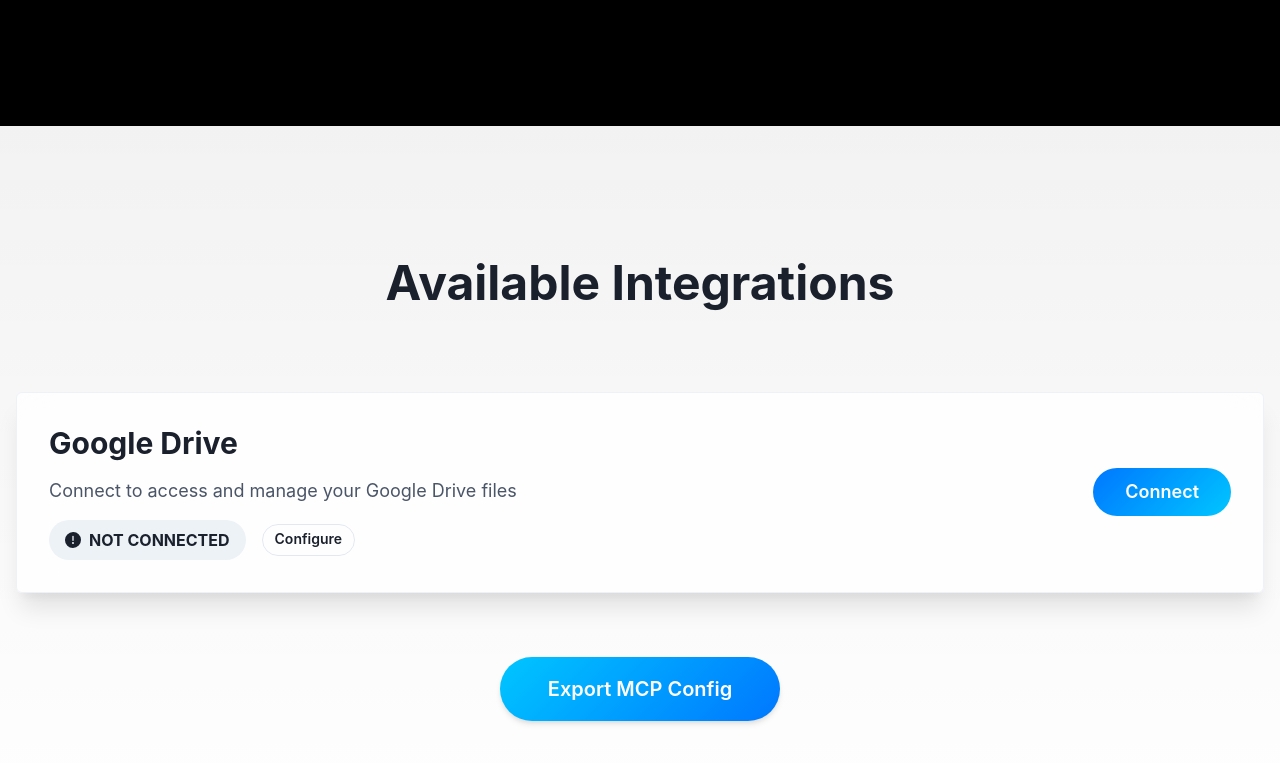
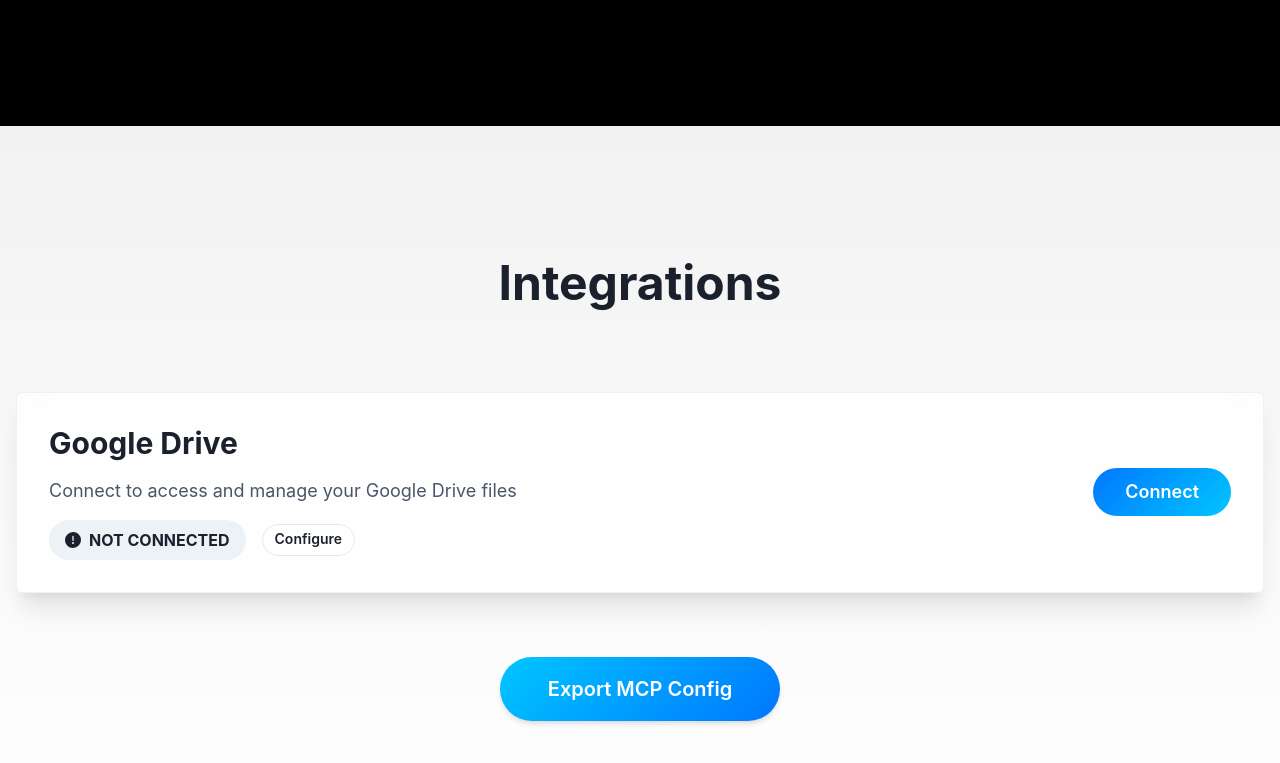
Before and after one commit to baryhuang/secure-mcp-oauth-ui, a Next.js app: page / in a window 1280 px wide. Shown: the part 1279-2042 px from the top of the page. Built offline with nearby package versions, Linux system fonts and the light colour scheme; no server answers.

Commit message:
change port to 5173 to match the current oauth config

```diff
--- a/package.json
+++ b/package.json
@@ -3,7 +3,7 @@
   "version": "0.1.0",
   "private": true,
   "scripts": {
-    "dev": "next dev",
+    "dev": "next dev -p 5173",
     "build": "next build",
     "start": "next start",
     "lint": "next lint"
--- a/src/components/CallbackUrls.tsx
+++ b/src/components/CallbackUrls.tsx
@@ -6,7 +6,7 @@
 
   useEffect(() => {
     setUrls([
-      'http://localhost:3000/api/auth/callback/google',
+      'http://localhost:5173/api/auth/callback/google',
       `${window.location.origin}/api/auth/callback/google`,
     ]);
   }, []);
--- a/src/pages/index.tsx
+++ b/src/pages/index.tsx
@@ -315,7 +315,7 @@
             fontSize={{ base: '3xl', md: '5xl' }}
             fontWeight="bold"
           >
-            Available Integrations
+            Integrations
           </Heading>
           <VStack spacing={8} align="stretch">
             {integrations.map((integration) => (
```
Also changed, not shown: 1 other file (tests, documents, lock files or other folders).
